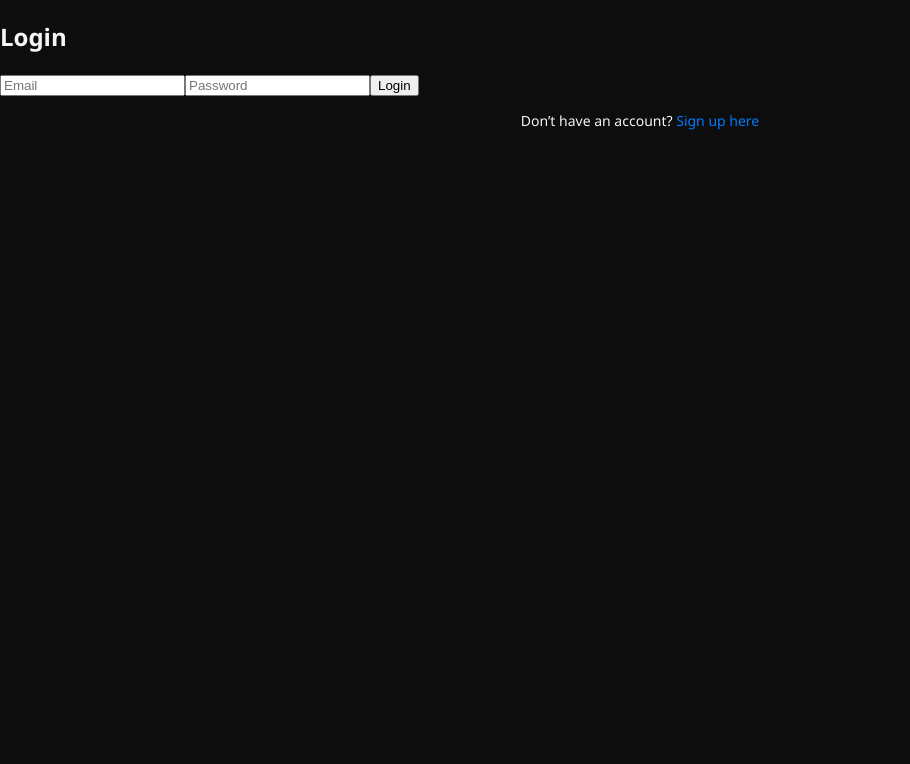
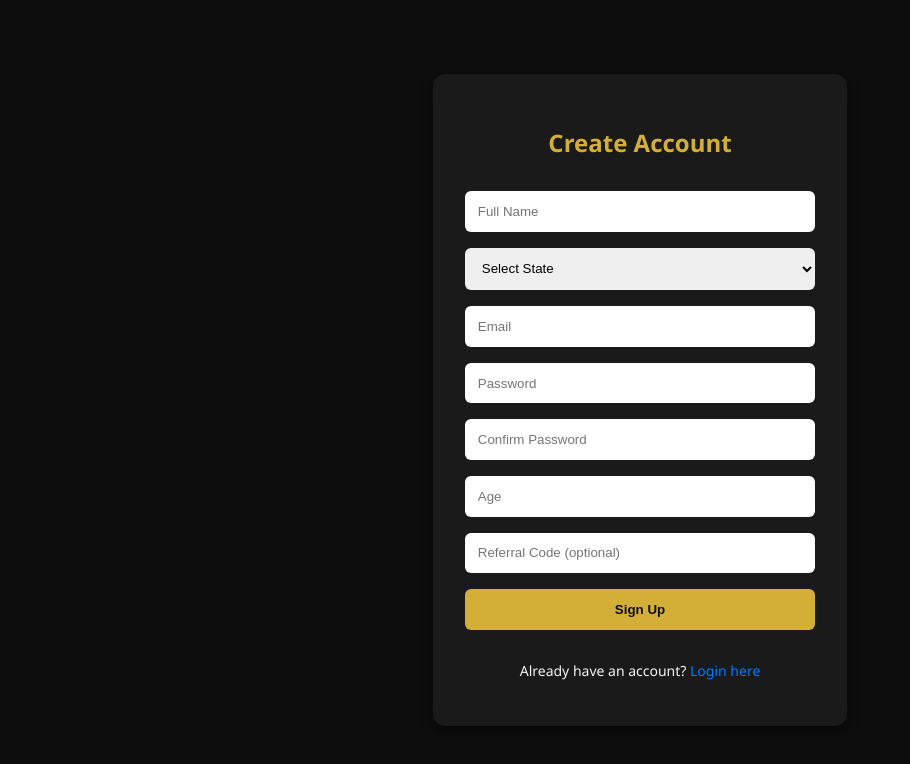
Before and after one commit to YBspotted20045/Grow-rich-investinm, a React (Create React App) app: page / in a window 1280 px wide. Shown: the top 764 px of the page, without its empty margins (0-910 px from the left). Built offline with nearby package versions, Linux system fonts and the light colour scheme.

Commit message:
Update App.jsx

```diff
--- a/src/App.jsx
+++ b/src/App.jsx
@@ -13,12 +13,12 @@ import Account from "./Pages/Account.jsx";
 import ReferralDashboard from "./Pages/ReferralDashboard.jsx";
 
 // ── Admin Pages ──────────────────────────────
+import AdminLogin from "./Pages/AdminLogin.jsx"; // ✅ NEW PAGE
 import AdminDashboard from "./Pages/admin/AdminDashboard.jsx";
 import DashboardHome from "./Pages/admin/DashboardHome.jsx";
 import ManageUsers from "./Pages/admin/ManageUsers.jsx";
 import ManageDeposits from "./Pages/admin/ManageDeposits.jsx";
 
-// ── Guards ───────────────────────────────────
 function RequireAuth({ children }) {
   const token = localStorage.getItem("gr_token");
   return token ? children : <Navigate to="/login" replace />;
@@ -27,20 +27,20 @@ function RequireAuth({ children }) {
 function RequireAdmin({ children }) {
   const token = localStorage.getItem("gr_token");
   const isAdmin = localStorage.getItem("isAdmin") === "true";
-  return token && isAdmin ? children : <Navigate to="/login" replace />;
+  return token && isAdmin ? children : <Navigate to="/admin-login" replace />;
 }
 
 export default function App() {
   return (
     <Routes>
-      {/* Default: if logged in → dashboard, otherwise → login */}
+      {/* Default: if logged in → dashboard, otherwise → signup */}
       <Route
         path="/"
         element={
           localStorage.getItem("gr_token") ? (
             <Navigate to="/dashboard" replace />
           ) : (
-            <Login />
+            <Signup />
           )
         }
       />
@@ -65,6 +65,9 @@ export default function App() {
         <Route path="referrals" element={<ReferralDashboard />} />
       </Route>
 
+      {/* ── Admin Login ── */}
+      <Route path="/admin-login" element={<AdminLogin />} /> {/* ✅ NEW */}
+
       {/* ── Admin Layout ── */}
       <Route
         path="/admin"
```
